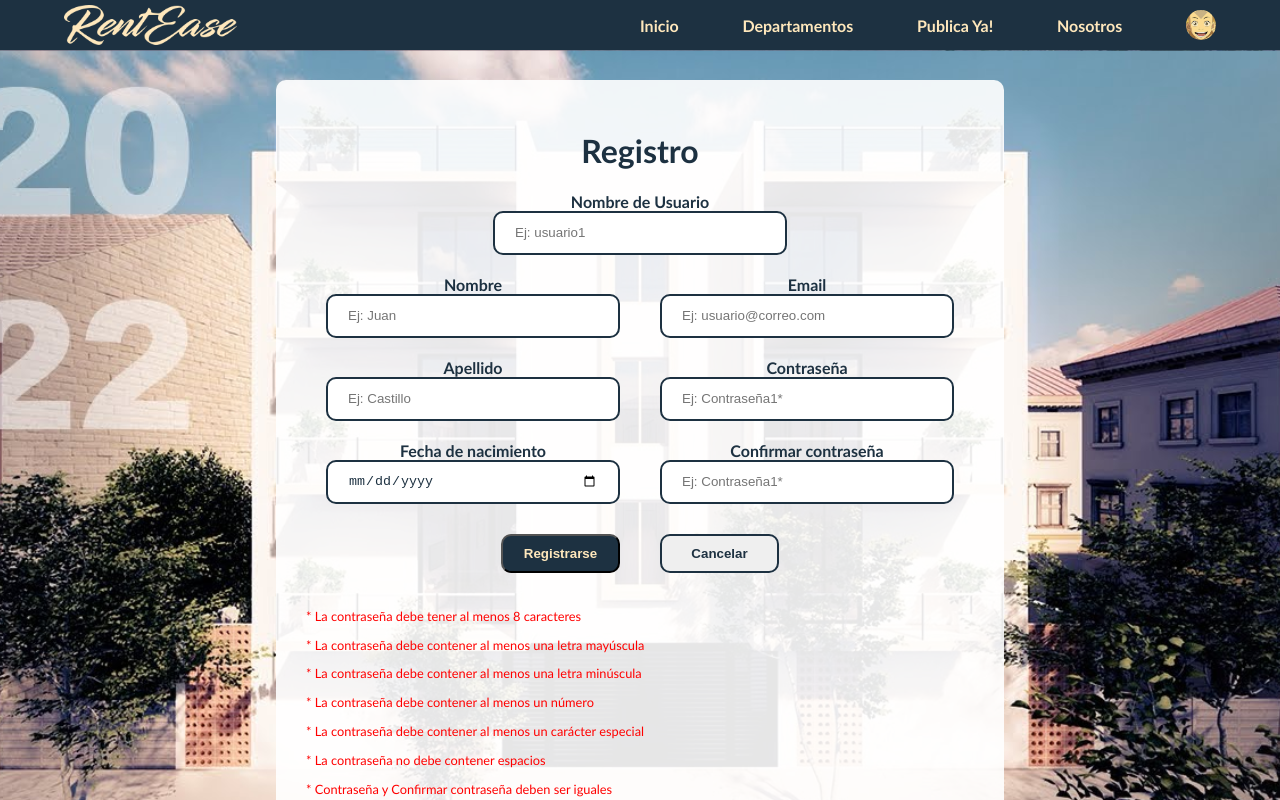
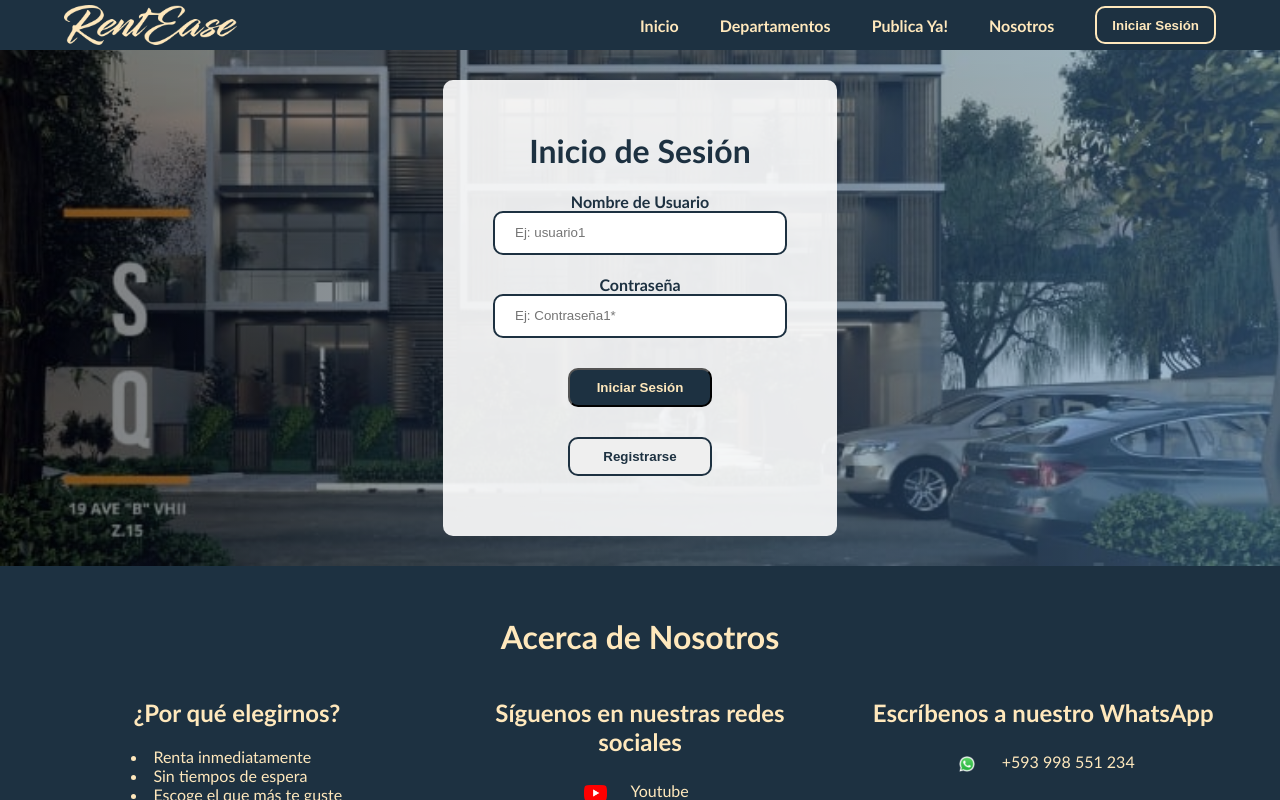
Before and after one commit to Danothnote/RentEase, a website built with Vite: page index.html in a window 1280 px wide. Both pictures are taken after a click on the button "Iniciar Sesión". Shown: the top 800 px of the page. Built offline with nearby package versions, Linux system fonts and the light colour scheme.

Commit message:
Login Screen
Se agregó la pantalla de login y además una función para cambiar de pantallas dinámicamente

```diff
--- /dev/null
+++ b/src/components/contentScreen.js
@@ -0,0 +1,4 @@
+const contentScreen = document.createElement("div");
+contentScreen.id = "contentScreen";
+
+export default contentScreen;
--- a/src/components/footer.js
+++ b/src/components/footer.js
@@ -16,6 +16,7 @@ const footerContactContent = document.createElement("div");
 
 //Asignando clases a los elementos del footer
 footerDiv.className = "footer";
+footerDiv.id = "footer"
 footerTitle.className = "footerTitle";
 footerContent.className = "footerContent";
 footerAbout.className = "footerContainer";
@@ -90,5 +91,4 @@ footerContent.appendChild(footerContact);
 footerDiv.appendChild(footerTitle);
 footerDiv.appendChild(footerContent);
 
-
 export default footerDiv;
--- /dev/null
+++ b/src/components/landingScreen.js
@@ -0,0 +1,7 @@
+import landingBanner from "./landingBanner";
+import reviews from "./reviews";
+
+const landingScreen = document.createElement("div");
+landingScreen.append(landingBanner, reviews)
+
+export default landingScreen;
--- /dev/null
+++ b/src/components/loginScreen.js
@@ -0,0 +1,78 @@
+import { pageRouter } from "../functions/pageRouter";
+import { loginStrings } from "../model/loginStrings";
+import { pageModel } from "../model/pageModel";
+
+const loginScreen = document.createElement('div');
+const loginScreenGradient = document.createElement("div");
+const loginFormContainer = document.createElement("div");
+const loginTitle = document.createElement("h1");
+const loginInputContainer = document.createElement("div");
+const loginLabelUsername = document.createElement("p");
+const loginInputUsername = document.createElement("input");
+const loginLabelPassword = document.createElement("p");
+const loginInputPassword = document.createElement("input");
+const loginPrimaryButton = document.createElement("button");
+const loginSecondaryButton = document.createElement("button");
+
+// Agregando clases a los elementos al login screen
+loginScreen.className = "loginScreen";
+loginScreenGradient.className = "containerGradient";
+loginFormContainer.className = "loginFormContainer";
+loginTitle.className = "formTitle";
+loginInputContainer.className = "loginInputContainer";
+loginLabelUsername.className = "formLabel";
+loginInputUsername.className = "formInput";
+loginLabelPassword.className = "formLabel";
+loginInputPassword.className = "formInput";
+loginPrimaryButton.className = "formPrimaryButton";
+loginSecondaryButton.className = "formSecondaryButton";
+
+// Agregando propiedades a los elementos
+loginTitle.textContent = loginStrings.title;
+loginLabelUsername.textContent = loginStrings.username.label;
+loginInputUsername.type = loginStrings.username.type;
+loginInputUsername.id = loginStrings.username.id;
+loginInputUsername.placeholder = loginStrings.username.placeholder;
+loginLabelPassword.textContent = loginStrings.password.label;
+loginInputPassword.type = loginStrings.password.type;
+loginInputPassword.id = loginStrings.password.id;
+loginInputPassword.placeholder = loginStrings.password.placeholder;
+loginPrimaryButton.textContent = loginStrings.submit;
+loginSecondaryButton.textContent = loginStrings.signup;
+
+// Agregando eventos a los botones
+loginPrimaryButton.addEventListener("click", () => {
+    if (loginStrings.username.valid && loginStrings.password.valid) {
+        pageRouter(pageModel.list[0]);
+    } else {
+        alert("Tiene que ingrear correctamente todos los campos");
+    }
+});
+
+loginSecondaryButton.addEventListener("click", () => {
+    pageRouter(pageModel.list[2]);
+});
+
+// Validando el input del username
+loginInputUsername.addEventListener("keyup", () => {
+    loginInputUsername.value!== ""? loginStrings.username.valid = true : loginStrings.username.valid = false;
+});
+
+// Validando el input del password
+loginInputPassword.addEventListener("keyup", () => {
+    loginInputPassword.value!== ""? loginStrings.password.valid = true : loginStrings.password.valid = false;
+});
+
+// Agregando los elementos al login screen
+loginFormContainer.appendChild(loginTitle);
+loginFormContainer.appendChild(loginInputContainer);
+loginInputContainer.appendChild(loginLabelUsername);
+loginInputContainer.appendChild(loginInputUsername);
+loginInputContainer.appendChild(loginLabelPassword);
+loginInputContainer.appendChild(loginInputPassword);
+loginFormContainer.appendChild(loginPrimaryButton);
+loginFormContainer.appendChild(loginSecondaryButton);
+loginScreenGradient.appendChild(loginFormContainer);
+loginScreen.appendChild(loginScreenGradient);
+
+export default loginScreen;
--- a/src/components/navbar.js
+++ b/src/components/navbar.js
@@ -1,5 +1,7 @@
 import { loginFun, loginState } from "../functions/login";
+import { pageRouter } from "../functions/pageRouter";
 import { navBarModel } from "../model/navbarModel";
+import { pageModel } from "../model/pageModel";
 
 // Declaración de elementos del navbar
 const navbar = document.createElement("div");
@@ -19,7 +21,9 @@ loginButton.className = "loginButton";
 
 // Agregando funcionalidad al boton de inicio de sesión
 loginButton.textContent = "Iniciar Sesión";
-loginButton.addEventListener("click", loginFun);
+loginButton.addEventListener("click", () => {
+    pageRouter(pageModel.list[1]);
+});
 
 //Agregando funcionalidad al avatar
 avatar.src = "src/assets/avatar.avif";
@@ -34,8 +38,15 @@ logo.alt = "logo";
 //Agregando al navbar los enlaces de las secciones
 navBarModel.forEach(element => {
     const section = document.createElement("a");
-    section.href = `#${element}`;
-    section.textContent = element;
+    if (element.label === "Nosotros") {
+        section.href = element.page;
+    } else {
+        section.addEventListener("click", () => {
+            pageRouter(element.page);
+        })
+    }
+    section.style.cursor = "pointer";
+    section.textContent = element.label;
     sections.appendChild(section);
 })
 
--- a/src/components/signup.js
+++ b/src/components/signupScreen.js
@@ -1,15 +1,15 @@
+import { pageRouter } from "../functions/pageRouter";
 import { validatePassword } from "../functions/validatePassword";
+import { pageModel } from "../model/pageModel";
 import { signupStrings } from "../model/signupStrings";
 import { validationStrings } from "../model/validationStrings";
-import landingBanner from "./landingBanner";
-import reviews from "./reviews";
 
 // Declarando elementos de la pantalla de Registro
-const signupContainer = document.createElement("div");
-const signupContainerGradient = document.createElement("div");
+const signupScreen = document.createElement("div");
+const signupScreenGradient = document.createElement("div");
 const signupFormContainer = document.createElement("div");
 const signupTitle = document.createElement("h1");
-const signupForm = document.createElement("form");
+const signupForm = document.createElement("div");
 const signupInputContainer = document.createElement("div");
 const signupInputContainerLeft = document.createElement("div");
 const signupInputContainerRight = document.createElement("div");
@@ -20,13 +20,13 @@ const signupPrimaryButton = document.createElement("button");
 const signupSecondaryButton = document.createElement("button");
 
 // Asignando clases a los elementos
-signupContainer.className = "signupContainer";
-signupContainerGradient.className = "containerGradient";
+signupScreen.className = "signupScreen";
+signupScreenGradient.className = "containerGradient";
 signupFormContainer.className = "signupFormContainer";
 signupInputContainer.className = "signupInputContainer";
 signupInputContainerLeft.className = "signupInputContainerLeft";
 signupInputContainerRight.className = "signupInputContainerRight";
-signupTitle.className = "signupTitle";
+signupTitle.className = "formTitle";
 signupForm.className = "signupForm";
 signupLabelUsername.className = "formLabel";
 signupInputUsername.className = "formInput";
@@ -43,17 +43,18 @@ signupInputUsername.addEventListener("keyup", () => {
     signupInputUsername.value !== "" ? signupStrings.username.valid = true : signupStrings.username.valid = false;
 });
 signupPrimaryButton.textContent = signupStrings.submit;
-signupPrimaryButton.type = "button";
+signupSecondaryButton.textContent = signupStrings.cancel;
+
+// Agregando eventos a los botones
 signupPrimaryButton.addEventListener("click", () => {
     if (signupStrings.username.valid && signupStrings.left[0].valid && signupStrings.left[1].valid && signupStrings.left[2].valid && signupStrings.right[0].valid && signupStrings.right[1].valid) {
-        document.querySelector("#app").removeChild(signupContainer);
-        document.querySelector("#app").insertBefore(landingBanner, document.querySelector(".footer") );
-        document.querySelector("#app").insertBefore(reviews, document.querySelector(".footer"));
+        pageRouter(pageModel.list[0]);
     } else {
         alert("Tiene que ingrear correctamente todos los campos");
     }
 });
-signupSecondaryButton.textContent = signupStrings.cancel;
+
+signupSecondaryButton.addEventListener("click", () => pageRouter(pageModel.list[0]));
 
 // Creando los inputs y añadiendolos a los divs
 signupStrings.left.forEach(element => {
@@ -117,7 +118,6 @@ validationStrings.passwordValidations.forEach(element => {
 
 
 // Añadiendo los elementos a la pantalla de Registro
-signupContainer.appendChild(signupContainerGradient);
 signupFormContainer.appendChild(signupTitle);
 signupForm.appendChild(signupLabelUsername);
 signupForm.appendChild(signupInputUsername);
@@ -128,6 +128,7 @@ signupInputContainer.appendChild(signupInputContainerRight);
 signupForm.appendChild(signupInputContainer);
 signupForm.appendChild(signupValidationsContainer);
 signupFormContainer.appendChild(signupForm);
-signupContainer.appendChild(signupFormContainer);
+signupScreenGradient.appendChild(signupFormContainer);
+signupScreen.appendChild(signupScreenGradient);
 
-export default signupContainer;
+export default signupScreen;
--- /dev/null
+++ b/src/functions/pageRouter.js
@@ -0,0 +1,31 @@
+import landingScreen from "../components/landingScreen";
+import loginScreen from "../components/loginScreen";
+import signupScreen from "../components/signupScreen";
+import { pageModel } from "../model/pageModel";
+
+export const pageRouter = (page) => {
+    switch (page) {
+        case pageModel.list[0]:
+            pageModel.actual = pageModel.list[0];
+            document.querySelector("#contentScreen").replaceChildren(landingScreen);
+            break;
+        case pageModel.list[1]:
+            pageModel.actual = pageModel.list[1];
+            document.querySelector("#contentScreen").replaceChildren(loginScreen);
+            break;
+        case pageModel.list[2]:
+            pageModel.actual = pageModel.list[2];
+            document.querySelector("#contentScreen").replaceChildren(signupScreen);
+            break;
+        case pageModel.list[3]:
+            pageModel.actual = pageModel.list[3];
+            document.querySelector("#contentScreen").replaceChildren();
+            break;
+        case pageModel.list[4]:
+            pageModel.actual = pageModel.list[4];
+            document.querySelector("#contentScreen").replaceChildren();
+            break;
+        default:
+            break;
+    }
+}
--- a/src/main.js
+++ b/src/main.js
@@ -1,32 +1,10 @@
+import contentScreen from "./components/contentScreen";
 import footerDiv from "./components/footer";
-import landingBanner from "./components/landingBanner";
 import navbar from "./components/navbar";
-import reviews from "./components/reviews";
-import signupContainer from "./components/signup";
+import { pageRouter } from "./functions/pageRouter";
 import { pageModel } from "./model/pageModel";
 
-export let page = pageModel[2];
-
 document.querySelector("#app").appendChild(navbar);
-
-switch (page) {
-    case "landing":
-        document.querySelector("#app").append(landingBanner, reviews);
-        break;
-    case "login":
-        document.querySelector("#app").appendChild();
-        break;
-    case "signup":
-        document.querySelector("#app").appendChild(signupContainer);
-        break;
-    case "allFlats":
-        document.querySelector("#app").appendChild();
-        break;
-    case "flat":
-        document.querySelector("#app").appendChild();
-        break;
-    default:
-        break;
-}
-
+document.querySelector("#app").appendChild(contentScreen);
 document.querySelector("#app").appendChild(footerDiv);
+pageRouter(pageModel.actual);
--- /dev/null
+++ b/src/model/loginStrings.js
@@ -0,0 +1,19 @@
+export const loginStrings = {
+    title: "Inicio de Sesión",
+    username: {
+        label: "Nombre de Usuario",
+        placeholder: "Ej: usuario1",
+        type: "text",
+        id: "userName",
+        valid: false,
+    },
+    password:{
+        label: "Contraseña",
+        placeholder: "Ej: Contraseña1*",
+        type: "password",
+        id: "password",
+        valid: false,
+    },
+    submit: "Iniciar Sesión",
+    signup: "Registrarse"
+}
--- a/src/model/navbarModel.js
+++ b/src/model/navbarModel.js
@@ -1 +1,20 @@
-export const navBarModel = ["Inicio", "Departamentos", "Publica Ya!", "Nosotros"]
+import { pageModel } from "./pageModel";
+
+export const navBarModel = [
+    {
+        page: pageModel.list[0],
+        label: "Inicio"
+    },
+    {
+        page: pageModel.list[3],
+        label: "Departamentos"
+    },
+    {
+        page: pageModel.list[4],
+        label: "Publica Ya!"
+    },
+    {
+        page: "#footer",
+        label: "Nosotros"
+    }
+]
--- a/src/model/pageModel.js
+++ b/src/model/pageModel.js
@@ -1 +1,4 @@
-export const pageModel = ["landing", "login", "signup", "allFlats", "flat"];
+export const pageModel = {
+    actual: "landing",
+    list: ["landing", "login", "signup", "allFlats", "flat"],
+}
--- a/src/style.css
+++ b/src/style.css
@@ -204,34 +204,40 @@ body {
 }
 
 /* Signup */
-.signupContainer {
+.signupScreen, .loginScreen {
   background-image: url("./assets/registro.webp");
   background-size: cover;
   background-position: bottom;
   height: fit-content;
   width: 100%;
   z-index: -1;
+}
+
+.signupScreen {
+  background-image: url("./assets/registro.webp");
+}
+
+.loginScreen {
+  background-image: url("./assets/login.webp");
+}
+
+.containerGradient {
+  background-image: linear-gradient(to left, rgb(75, 126, 167, 0.5), rgb(0, 0, 0, 0.5));
+  height: fit-content;
+  width: 100%;
+  position: relative;
   justify-items: center;
   padding: 30px 0px;
 }
 
-.containerGradient {
-  background-image: linear-gradient(rgb(75, 126, 167, 0.5), rgb(0, 0, 0, 0.5));
-  height: fit-content;
-  width: 100%;
-  position: relative;
-}
-
-.signupFormContainer {
+.signupFormContainer, .loginFormContainer {
   background-color: rgba(255, 255, 255, 0.9);
   border-radius: 10px;
   padding: 30px;
   width: fit-content;
-
-  /* transform: translate(50%, 50%); */
 }
 
-.signupTitle {
+.formTitle {
   color:#1d3141;
   text-align: center;
 }
@@ -271,18 +277,25 @@ body {
 .formPrimaryButton, .formSecondaryButton {
   font-weight: bold;
   padding: 10px 20px;
-  width: 75px;
+  width: 100px;
   border-radius: 10px;
   cursor: pointer;
   margin: 30px 0px;
   display: block;
+  margin-inline: 20px;
 }
 
 .formPrimaryButton {
   color: #ffe8bc;
   background-color: #1d3141;
+}
+
+.signupInputContainerLeft .formPrimaryButton {
   justify-self: end;
-  margin-right: 20px;
+}
+
+.loginFormContainer .formPrimaryButton, .loginFormContainer .formSecondaryButton {
+  justify-self: center;
 }
 
 .formPrimaryButton:hover {
@@ -292,7 +305,6 @@ body {
 .formSecondaryButton {
   color: #1d3141;
   border: 2px solid #1d3141;
-  margin-left: 20px;
 }
 
 .formSecondaryButton:hover {
```
